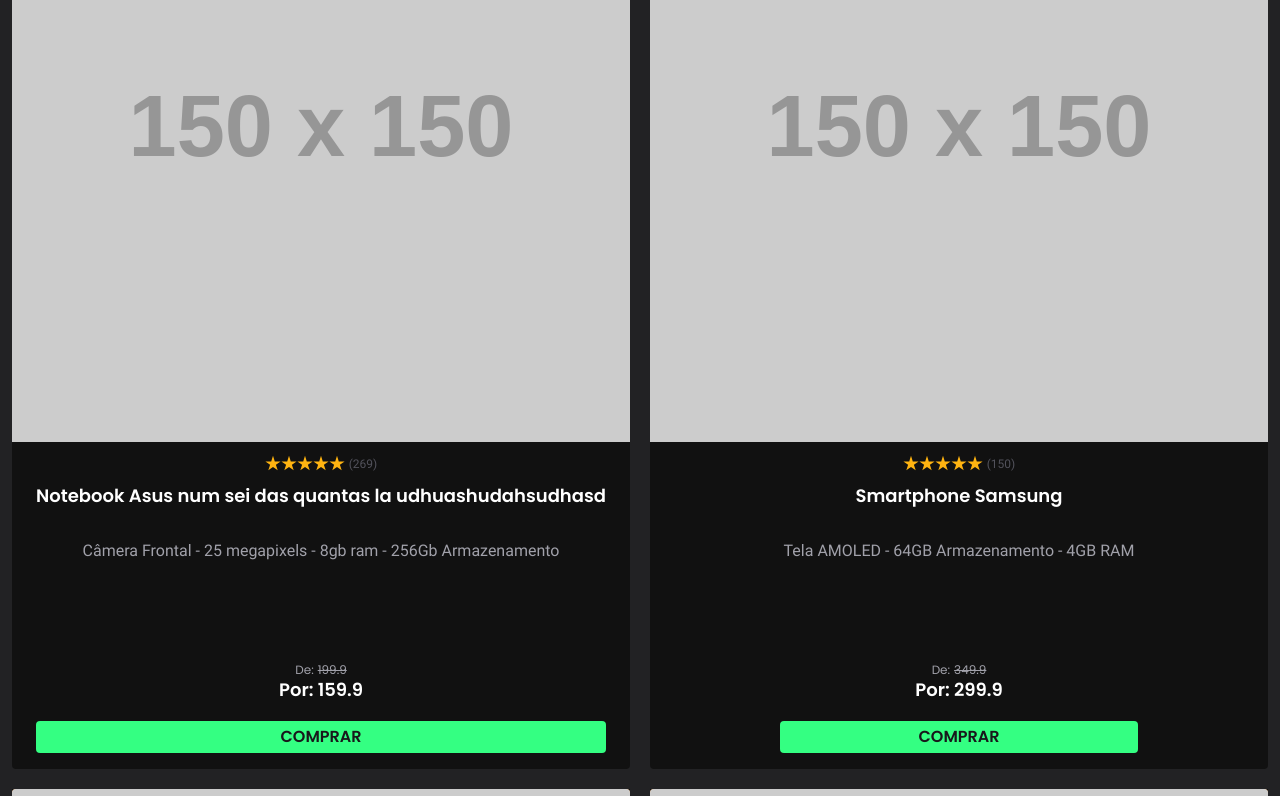
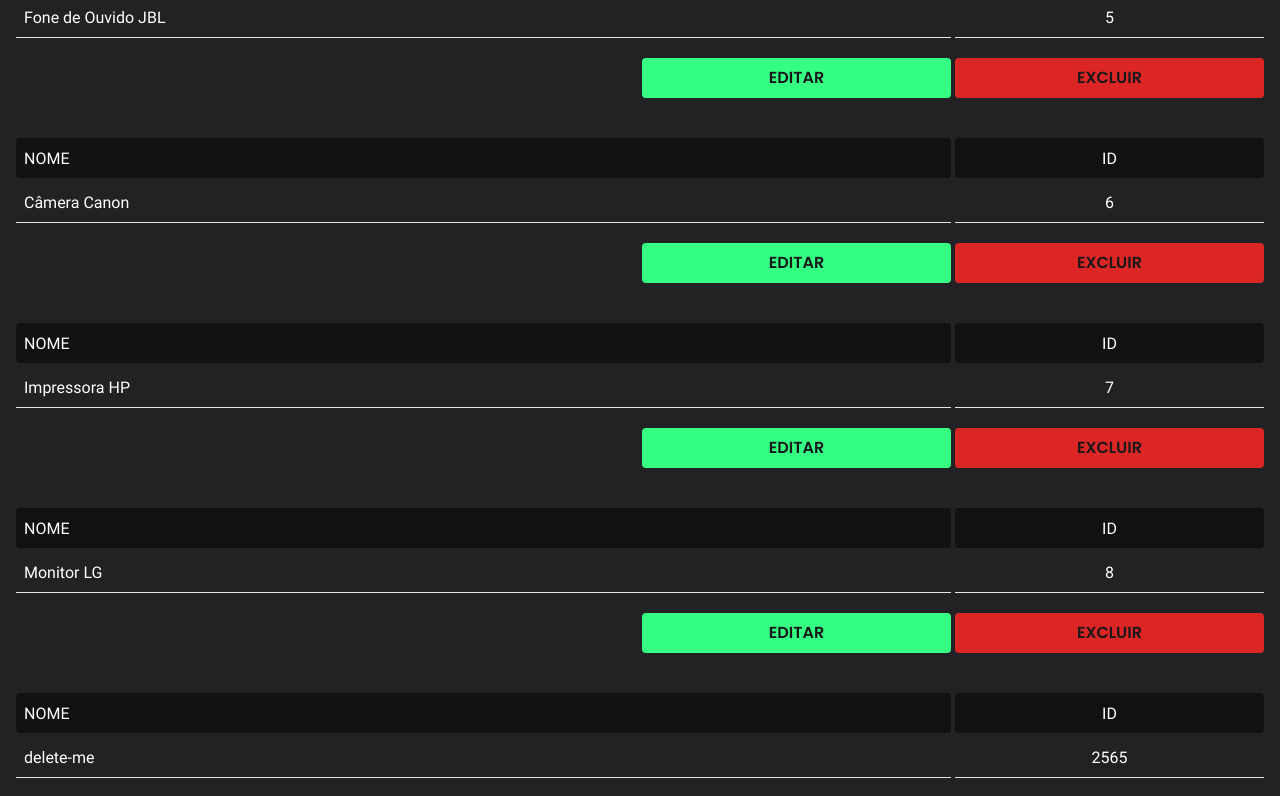
Before and after one commit to jhonicruz/atividade_final_italents, a React (Vite) app: page /gerenciar-produtos in a window 1280 px wide. Before the commit this address led to /. Shown: the part 1100-1896 px from the top of the page. Built offline with nearby package versions, Linux system fonts and the light colour scheme; data requests are answered from the project's data file.

Commit message:
✨ feat:
Add manageProduct Page, add CREATE, DELETE, READ.

```diff
--- a/db.json
+++ b/db.json
@@ -1,204 +1,75 @@
 {
   "produtos": [
     {
-      "id": 1,
-      "nome": "Notebook Asus num sei das quantas la udhuashudahsudhasd",
-      "descricao": "Câmera Frontal - 25 megapixels - 8gb ram - 256Gb Armazenamento",
-      "precoAntes": 199.9,
-      "precoDepois": 159.9,
-      "imagem": "https://via.placeholder.com/150",
-      "avaliacao": 4.5,
-      "comentarios": 269
-    },
-    {
-      "id": 2,
-      "nome": "Smartphone Samsung",
-      "descricao": "Tela AMOLED - 64GB Armazenamento - 4GB RAM",
-      "precoAntes": 349.9,
-      "precoDepois": 299.9,
-      "imagem": "https://via.placeholder.com/150",
-      "avaliacao": 4.7,
-      "comentarios": 150
-    },
-    {
-      "id": 3,
+      "id": "3",
       "nome": "Tablet Apple",
       "descricao": "Tela Retina - 128GB Armazenamento - 4GB RAM",
       "precoAntes": 599.9,
       "precoDepois": 499.9,
-      "imagem": "https://via.placeholder.com/150",
+      "imagem": "https://picsum.photos/200/300?random=1",
       "avaliacao": 4.8,
       "comentarios": 320
     },
     {
-      "id": 4,
+      "id": "4",
       "nome": "Smartwatch Xiaomi",
       "descricao": "Monitoramento de Saúde - GPS - 2GB RAM",
       "precoAntes": 129.9,
       "precoDepois": 99.9,
-      "imagem": "https://via.placeholder.com/150",
+      "imagem": "https://picsum.photos/200/300?random=1",
       "avaliacao": 4.3,
       "comentarios": 210
     },
     {
-      "id": 5,
+      "id": "5",
       "nome": "Fone de Ouvido JBL",
       "descricao": "Cancelamento de Ruído - Bluetooth - 20h de Bateria",
       "precoAntes": 99.9,
       "precoDepois": 79.9,
-      "imagem": "https://via.placeholder.com/150",
+      "imagem": "https://picsum.photos/200/300?random=1",
       "avaliacao": 4.6,
       "comentarios": 180
     },
     {
-      "id": 6,
+      "id": "6",
       "nome": "Câmera Canon",
       "descricao": "Resolução 24MP - Zoom Óptico 10x - Wi-Fi",
       "precoAntes": 699.9,
       "precoDepois": 599.9,
-      "imagem": "https://via.placeholder.com/150",
+      "imagem": "https://picsum.photos/200/300?random=1",
       "avaliacao": 4.7,
       "comentarios": 140
     },
     {
-      "id": 7,
+      "id": "7",
       "nome": "Impressora HP",
       "descricao": "Impressão Colorida - Wi-Fi - Scanner",
       "precoAntes": 249.9,
       "precoDepois": 199.9,
-      "imagem": "https://via.placeholder.com/150",
+      "imagem": "https://picsum.photos/200/300?random=1",
       "avaliacao": 4.4,
       "comentarios": 90
     },
     {
-      "id": 8,
+      "id": "8",
       "nome": "Monitor LG",
       "descricao": "Resolução Full HD - 24 polegadas - HDMI",
       "precoAntes": 349.9,
       "precoDepois": 299.9,
-      "imagem": "https://via.placeholder.com/150",
+      "imagem": "https://picsum.photos/200/300?random=1",
       "avaliacao": 4.5,
       "comentarios": 110
     },
     {
-      "id": 9,
-      "nome": "Teclado Mecânico Razer",
-      "descricao": "Switches Mecânicos - RGB - Anti-Ghosting",
-      "precoAntes": 159.9,
-      "precoDepois": 129.9,
-      "imagem": "https://via.placeholder.com/150",
-      "avaliacao": 4.6,
-      "comentarios": 95
-    },
-    {
-      "id": 10,
-      "nome": "Mouse Gamer Logitech",
-      "descricao": "Sensor Óptico - 16000 DPI - RGB",
-      "precoAntes": 109.9,
-      "precoDepois": 89.9,
-      "imagem": "https://via.placeholder.com/150",
-      "avaliacao": 4.7,
-      "comentarios": 130
-    },
-    {
-      "id": 11,
-      "nome": "Roteador TP-Link",
-      "descricao": "Dual Band - 1200Mbps - 4 Antenas",
-      "precoAntes": 79.9,
-      "precoDepois": 59.9,
-      "imagem": "https://via.placeholder.com/150",
-      "avaliacao": 4.4,
-      "comentarios": 85
-    },
-    {
-      "id": 12,
-      "nome": "HD Externo Seagate",
-      "descricao": "1TB - USB 3.0 - Portátil",
-      "precoAntes": 179.9,
-      "precoDepois": 149.9,
-      "imagem": "https://via.placeholder.com/150",
-      "avaliacao": 4.6,
-      "comentarios": 75
-    },
-    {
-      "id": 13,
-      "nome": "SSD Kingston",
-      "descricao": "240GB - SATA 3 - Leitura 500MB/s",
-      "precoAntes": 109.9,
-      "precoDepois": 89.9,
-      "imagem": "https://via.placeholder.com/150",
-      "avaliacao": 4.7,
-      "comentarios": 65
-    },
-    {
-      "id": 14,
-      "nome": "Placa de Vídeo NVIDIA",
-      "descricao": "GTX 1660 - 6GB GDDR5 - HDMI",
-      "precoAntes": 1199.9,
-      "precoDepois": 999.9,
-      "imagem": "https://via.placeholder.com/150",
+      "id": "2565",
+      "nome": "delete-me",
+      "rate": "123",
+      "descricao": "asdasdasd",
+      "precoAntes": "123",
+      "precoDepois": "11",
       "avaliacao": 4.8,
-      "comentarios": 50
-    },
-    {
-      "id": 15,
-      "nome": "Memória RAM Corsair",
-      "descricao": "8GB - DDR4 - 3200MHz",
-      "precoAntes": 99.9,
-      "precoDepois": 79.9,
-      "imagem": "https://via.placeholder.com/150",
-      "avaliacao": 4.6,
-      "comentarios": 70
-    },
-    {
-      "id": 16,
-      "nome": "Fonte Corsair",
-      "descricao": "650W - 80 Plus Bronze - Modular",
-      "precoAntes": 159.9,
-      "precoDepois": 129.9,
-      "imagem": "https://via.placeholder.com/150",
-      "avaliacao": 4.5,
-      "comentarios": 60
-    },
-    {
-      "id": 17,
-      "nome": "Gabinete Cooler Master",
-      "descricao": "ATX - Vidro Temperado - RGB",
-      "precoAntes": 249.9,
-      "precoDepois": 199.9,
-      "imagem": "https://via.placeholder.com/150",
-      "avaliacao": 4.7,
-      "comentarios": 55
-    },
-    {
-      "id": 18,
-      "nome": "Headset HyperX",
-      "descricao": "Surround 7.1 - Microfone Destacável - Confortável",
-      "precoAntes": 179.9,
-      "precoDepois": 149.9,
-      "imagem": "https://via.placeholder.com/150",
-      "avaliacao": 4.8,
-      "comentarios": 100
-    },
-    {
-      "id": 19,
-      "nome": "Webcam Logitech",
-      "descricao": "Full HD - Microfone Embutido - USB",
-      "precoAntes": 129.9,
-      "precoDepois": 99.9,
-      "imagem": "https://via.placeholder.com/150",
-      "avaliacao": 4.6,
-      "comentarios": 80
-    },
-    {
-      "id": 20,
-      "nome": "Microfone Blue Yeti",
-      "descricao": "USB - Condensador - Alta Qualidade",
-      "precoAntes": 249.9,
-      "precoDepois": 199.9,
-      "imagem": "https://via.placeholder.com/150",
-      "avaliacao": 4.8,
-      "comentarios": 90
+      "comentarios": 320,
+      "imagem": "https://via.placeholder.com/150"
     }
   ]
 }
--- a/src/App.jsx
+++ b/src/App.jsx
@@ -6,8 +6,9 @@
 import NotFound from './pages/NotFound';
 import Footer from './components/footer/Footer';
 import Header from './components/header/Header';
-import Cadastro from './pages/Cadastro';
+import Cadastro from './pages/ManageProducts';
 import SingleProduct from './pages/SingleProduct';
+import EditProduct from './pages/EditProduct';
 
 function App() {
   // const isSmallDevice = useMediaQuery('only screen and (max-width : 768px)');
@@ -27,7 +28,8 @@
           <Routes>
             <Route path="/" element={<Home />} />
             <Route path="teste" element={<h1>Teste</h1>} />
-            <Route path="cadastrar-produtos" element={<Cadastro />} />
+            <Route path="gerenciar-produtos" element={<Cadastro />} />
+            <Route path="gerenciar-produtos/editar/:id" element={<EditProduct />} />
             <Route path="produto/:id" element={<SingleProduct />} />
             <Route path="*" element={<NotFound />} />
           </Routes>
--- a/src/components/footer/Divisor.jsx
+++ b/src/components/footer/Divisor.jsx
@@ -1,7 +1,8 @@
 import React from 'react';
+import { twMerge } from 'tailwind-merge';
 
-const Divisor = () => {
-  return <div className="w-full h-px bg-custom"></div>;
+const Divisor = ({ ...rest }) => {
+  return <div className={twMerge('w-full h-px bg-custom', rest.className)}></div>;
 };
 
 export default Divisor;
--- a/src/components/menuMobile/MenuMobile.jsx
+++ b/src/components/menuMobile/MenuMobile.jsx
@@ -34,8 +34,8 @@
                 </Link>
               </li>
               <li>
-                <Link to="/cadastrar-produtos" onClick={handleLinkClick}>
-                  Cadastrar Produto
+                <Link to="/gerenciar-produtos" onClick={handleLinkClick}>
+                  Gerenciar Produtos
                 </Link>
               </li>
               <li>
--- /dev/null
+++ b/src/components/produtos/itemProduto/ItemProduto.jsx
@@ -0,0 +1,35 @@
+import React from 'react';
+import ItemProdutoButton from './ItemProdutoButton';
+
+const ItemProduto = ({ nome, id }) => {
+  async function handleDelete() {
+    if (!window.confirm('Deseja realmente deletar este produto?')) return;
+    const response = await fetch(`http://localhost:3000/produtos/${id}`, {
+      method: 'DELETE',
+    });
+    if (!response.ok) throw new Error('Erro ao deletar produto');
+    window.location.reload();
+  }
+
+  /* * Falta implementar algum modal de confirmação mais bonito
+   * FAlta implementar um Hook de FETCH
+   */
+
+  return (
+    <div className="grid grid-cols-4 auto-rows-auto max-w-full gap-1" key={id}>
+      <span className="col-span-3 bg-n2 p-2 rounded">NOME</span>
+      <span className="col-start-4 text-center bg-n2 p-2 rounded">ID</span>
+      <span className="col-span-3 text-wrap border-b p-2">{nome}</span>
+      <span className="col-start-4 flex justify-center items-center border-b pt-2 pb-2">{id}</span>
+      <ItemProdutoButton content="EDITAR" id={id} type="edit" />
+      <ItemProdutoButton
+        content="EXCLUIR"
+        className="bg-red-600 col-start-4"
+        onClick={handleDelete}
+        type="delete"
+      />
+    </div>
+  );
+};
+
+export default ItemProduto;
--- /dev/null
+++ b/src/components/produtos/itemProduto/ItemProdutoButton.jsx
@@ -0,0 +1,20 @@
+import React from 'react';
+import { Link } from 'react-router-dom';
+import { twMerge } from 'tailwind-merge';
+
+const ItemProdutoButton = ({ content, id, type, ...rest }) => {
+  return (
+    <Link
+      {...rest}
+      className={twMerge(
+        'col-start-3 bg-p1 text-zinc-900 font-poppinsSemibold rounded mt-4 p-2 text-center',
+        rest.className,
+      )}
+      to={type === 'edit' ? `/gerenciar-produtos/editar/${id}` : /gerenciar-produtos/}
+    >
+      {content}
+    </Link>
+  );
+};
+
+export default ItemProdutoButton;
--- /dev/null
+++ b/src/pages/EditProduct.jsx
@@ -0,0 +1,7 @@
+import React from 'react';
+
+const EditProduct = () => {
+  return <div className="h-screen pt-[100px] text-white">EDIT PRODUCT</div>;
+};
+
+export default EditProduct;
--- /dev/null
+++ b/src/pages/ManageProducts.jsx
@@ -0,0 +1,35 @@
+import React from 'react';
+import Form from '../components/form/Form';
+import Title from '../components/title/Title';
+import Divisor from '../components/footer/Divisor';
+import ItemProduto from '../components/produtos/itemProduto/ItemProduto';
+
+const ManageProducts = () => {
+  const [products, setProducts] = React.useState([]);
+
+  React.useEffect(() => {
+    async function fecthData() {
+      const response = await fetch('http://localhost:3000/produtos');
+      if (!response.ok) throw new Error('Erro ao buscar dados');
+      const data = await response.json();
+      setProducts(data);
+    }
+    fecthData();
+  }, []);
+
+  return (
+    <div className="pt-[150px] pb-[100px] text-white w-full flex flex-col p-4 gap-10">
+      <Title content="Cadastrar Produto" />
+      <Form />
+      <Divisor className="bg-custom2" />
+      <Title content="Editar Produtos" />
+
+      {products &&
+        products.map(({ nome, id }) => {
+          return <ItemProduto key={id} nome={nome} id={id} />;
+        })}
+    </div>
+  );
+};
+
+export default ManageProducts;
--- a/tailwind.config.js
+++ b/tailwind.config.js
@@ -11,6 +11,7 @@
       },
       backgroundImage: {
         custom: 'linear-gradient(90deg,#111 12.06%, #34ff82 52.49%, #111 89.89%)',
+        custom2: 'linear-gradient(90deg,#222224 12.06%, #34ff82 52.49%, #222224 89.89%)',
       },
       fontFamily: {
         poppinsRegular: 'poppinsregular, sans-serif',
```
Also changed, not shown: src/components/form/Form.jsx (+26 -1 lines), src/pages/Cadastro.jsx (deleted, +0 -14 lines).
